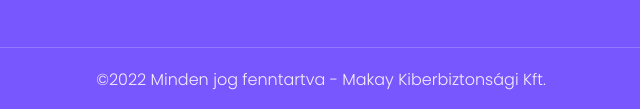
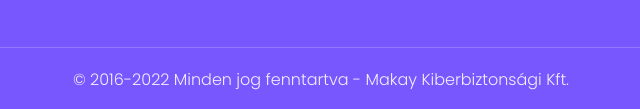
Before and after one commit to kissati84/appwebsite.github.io, a plain HTML site: page index.html in a window 1280 px wide. Shown: the part 8090-8199 px from the top of the page, 319-959 px from the left. Drawn offline with Linux system fonts and the light colour scheme.

Commit message:
Update index.html

```diff
--- a/index.html
+++ b/index.html
@@ -736,7 +736,7 @@
         </div>
         <div class="row">
             <div class="col-lg-12">
-                <p class="copyright-text">&copy;2022 Minden jog fenntartva - Makay Kiberbiztonsági Kft.</p>
+                <p class="copyright-text">&copy; 2016-2022 Minden jog fenntartva - Makay Kiberbiztonsági Kft.</p>
             </div>
         </div>
     </div>
```
